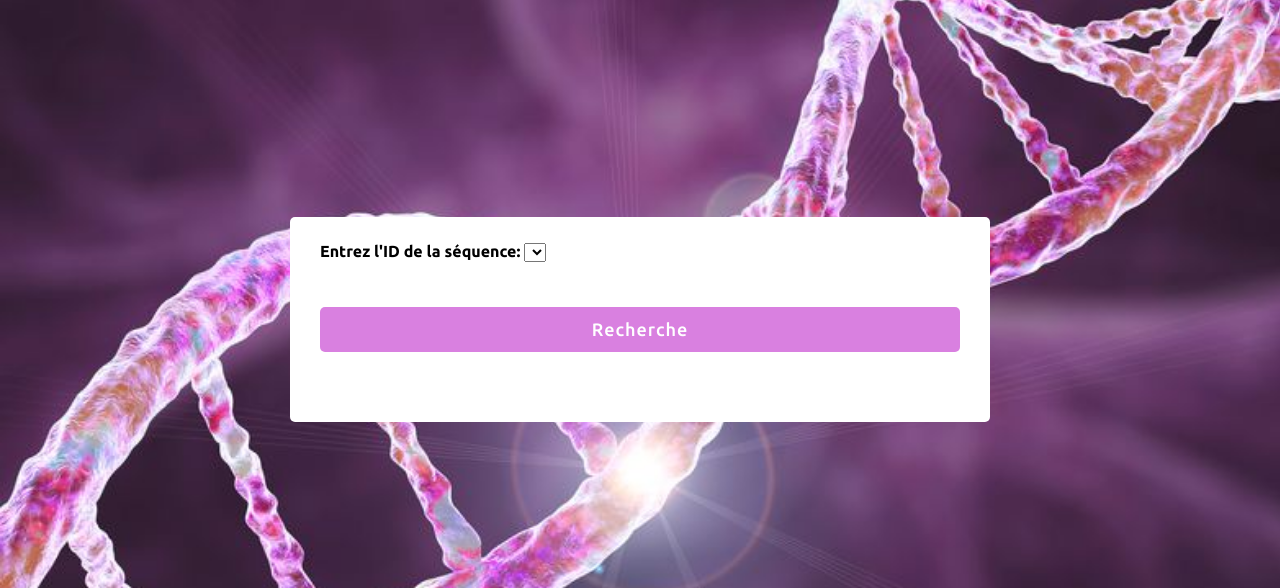
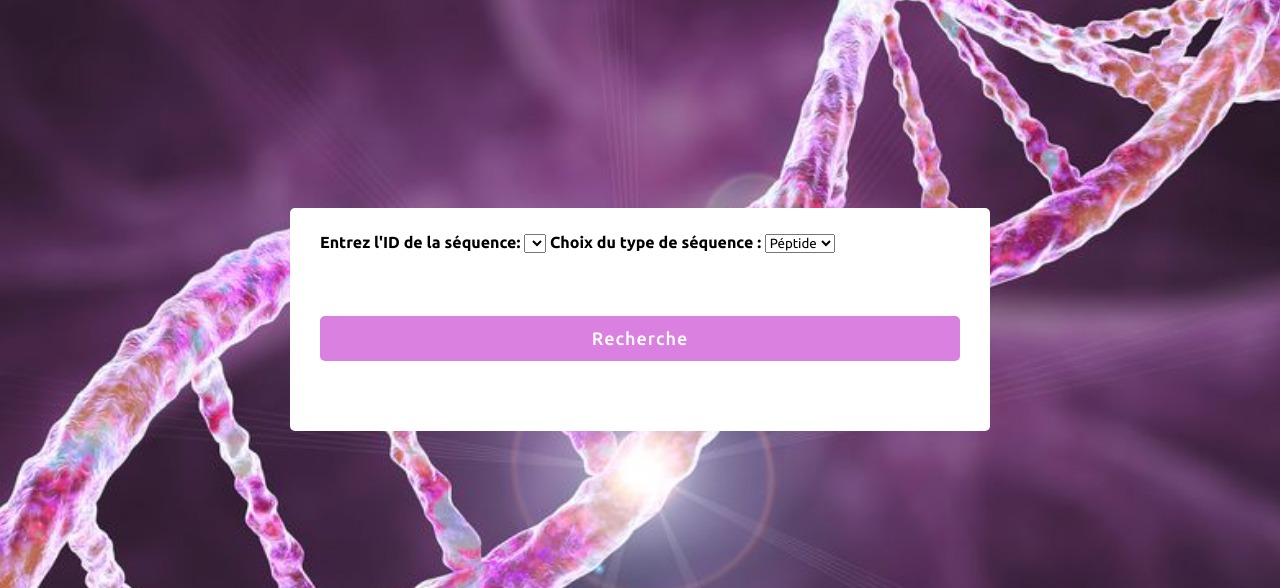
Before and after one commit to YanisMadi/Projet_WEB, a Django app: page /blast/ in a window 1280 px wide. Shown: the part 81-669 px from the top of the page. Run offline with Django 4.2, Linux system fonts and the light colour scheme; data that the repository does not hold is empty.

Commit message:
blast_view

```diff
--- a/genome_annotation/genome/templates/genome/blast.html
+++ b/genome_annotation/genome/templates/genome/blast.html
@@ -43,6 +43,12 @@
               {% endfor %}
             </select>
 
+            <strong> Choix du type de séquence :</strong>
+                  <select name="type_seq">
+                      <option value="pep"> Péptide</option>
+                      <option value="cds">CDS</option>
+            </select><br><br>
+
         <div class="button">
           <input type="submit" value="Recherche"><br>
         </div>
--- a/genome_annotation/genome/views.py
+++ b/genome_annotation/genome/views.py
@@ -336,13 +336,16 @@ def blast_view(request):
     if request.method == 'POST':
 
         seq_id = request.POST.get('seq_id')
+        seq_type = request.POST.get('type_seq')
         #print(request.POST)
         sequence = SequenceInfo.objects.filter(seq_id=seq_id).first()
 
 
         if sequence:
-            # Récupérer la séquence associée à l'ID
-            sequence = sequence.seq_pep
+            if seq_type == "pep":
+                sequence = sequence.seq_pep
+            elif seq_type == "cds":
+                sequence = sequence.seq_cds
 
             # Effectuer la requête BLAST
             blast_result = NCBIWWW.qblast("blastp", "nr", sequence)
```
